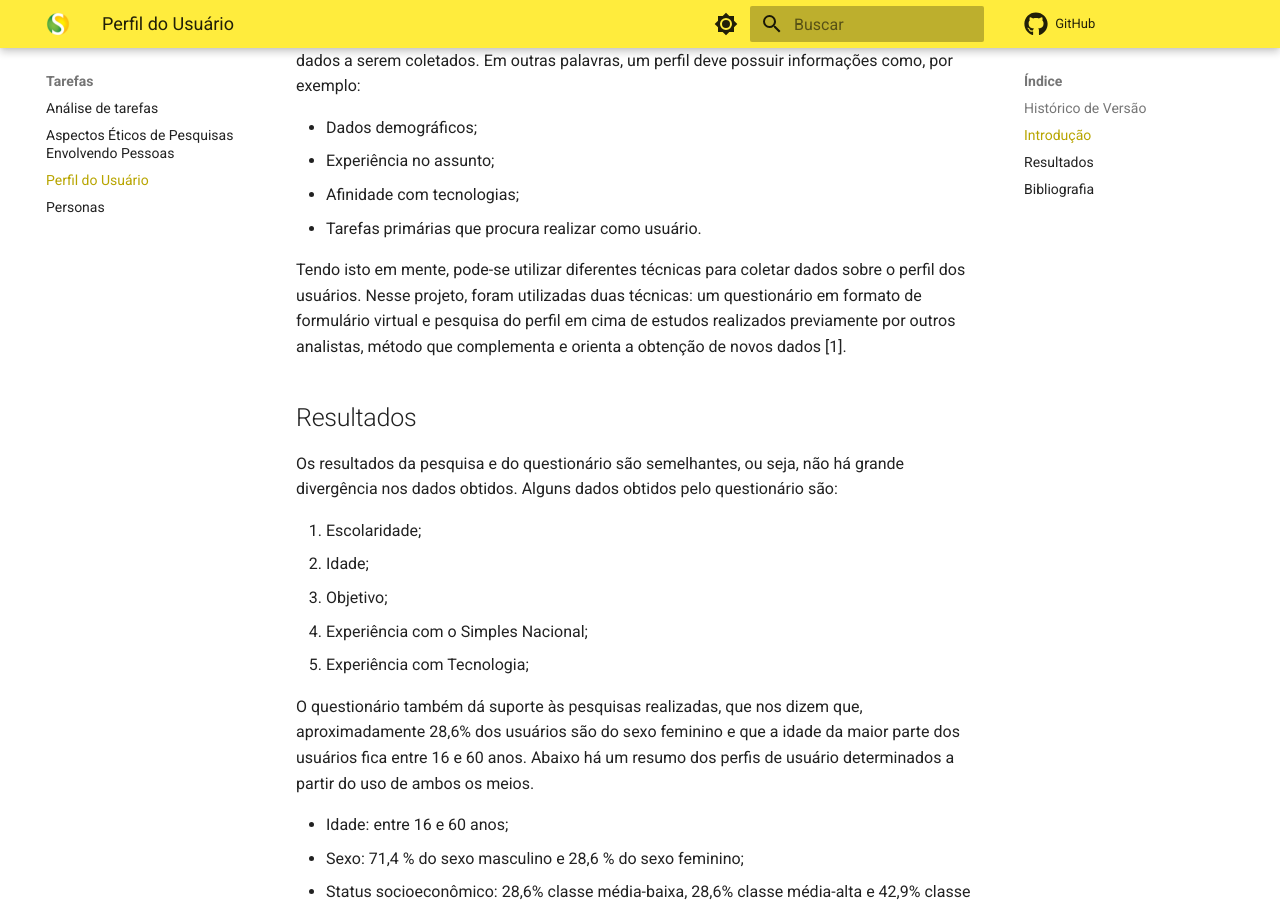
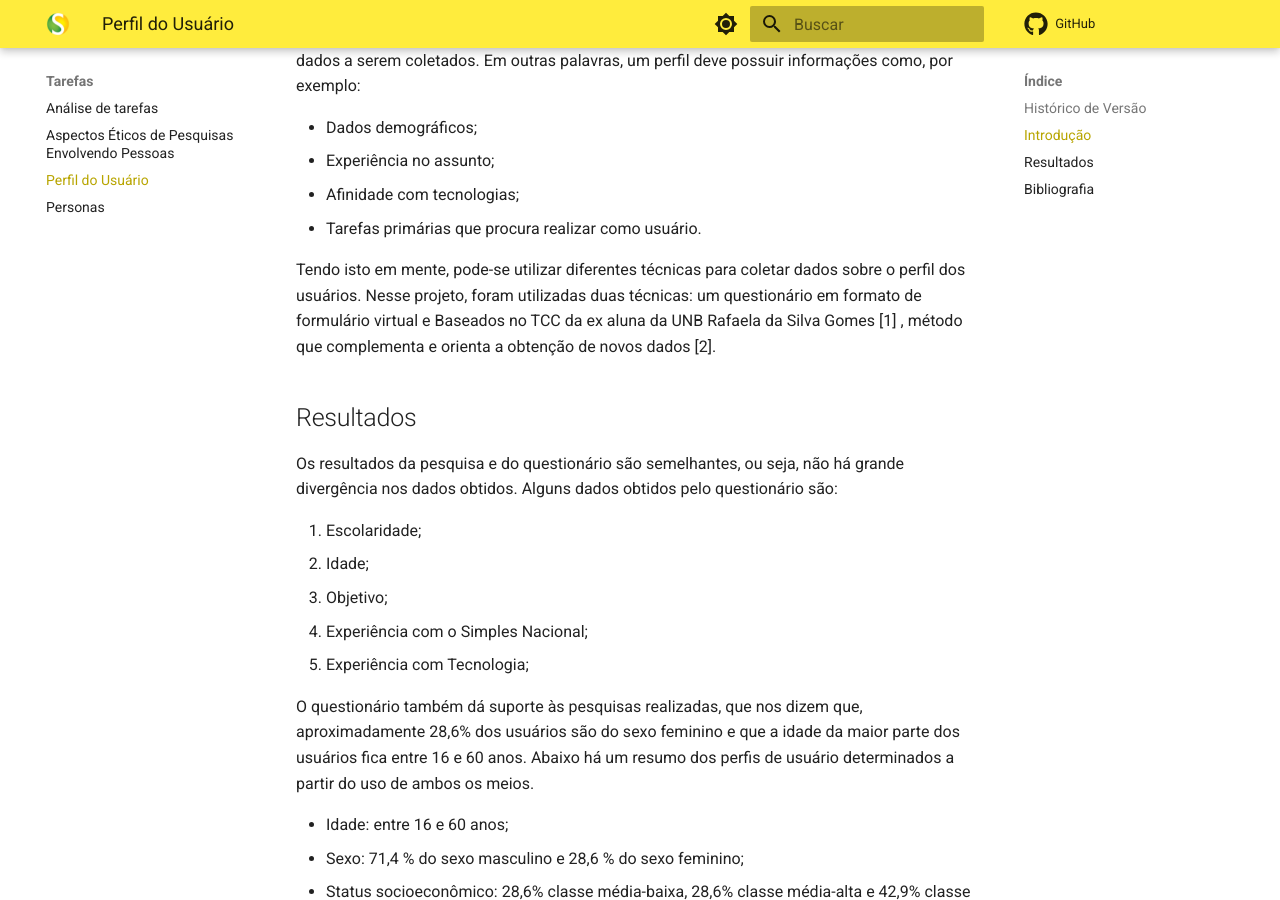
Before and after one commit to Interacao-Humano-Computador/2022.2-SimplesNacional, an MkDocs documentation site: the page built from docs/Tarefas/perfilUsuario.md, in a window 1280 px wide and 900 px high, scrolled down 496 px. Built offline with MkDocs 1.6.1 and Material for MkDocs 9.7.7, drawn with Linux system fonts in a browser that asks for light colours; comment, search, counter and statistics services are not loaded; some of the changed text lies outside the part shown.

Commit message:
Referencia Pesquisa

```diff
--- a/docs/Tarefas/perfilUsuario.md
+++ b/docs/Tarefas/perfilUsuario.md
@@ -14,7 +14,7 @@ O perfil do usuário deve ser definido levando em conta o maior número possíve
 * Afinidade com tecnologias;
 * Tarefas primárias que procura realizar como usuário.
 
-Tendo isto em mente, pode-se utilizar diferentes técnicas para coletar dados sobre o perfil dos usuários. Nesse projeto, foram utilizadas duas técnicas: um questionário em formato de formulário virtual e pesquisa do perfil em cima de estudos realizados previamente por outros analistas, método que complementa e orienta a obtenção de novos dados [1].
+Tendo isto em mente, pode-se utilizar diferentes técnicas para coletar dados sobre o perfil dos usuários. Nesse projeto, foram utilizadas duas técnicas: um questionário em formato de formulário virtual e Baseados no TCC da ex aluna da UNB Rafaela da Silva Gomes [1] , método que complementa e orienta a obtenção de novos dados [2].
 
 ## Resultados
 Os resultados da pesquisa e do questionário são semelhantes, ou seja, não há grande divergência nos dados obtidos. Alguns dados obtidos pelo questionário são:
@@ -78,4 +78,6 @@ A seguir o grafico exibido na figura 6 tem como base as pesquisas que indicam a
 
 
 ## Bibliografia
-[1] Cooper, Alan, 1952 - About face 3: the essentials of interaction design
+[1] Gomes, R.S. (2016) Análise do perfil do microempreendedor individual mei no DF - unb, Trabalho de conclusao de curso. Available at: https://bdm.unb.br/bitstream/10483/16081/1/2016_RafaelaDaSilvaGomes_tcc.pdf (Accessed: December 8, 2022).
+
+[2] Cooper, Alan, 1952 - About face 3: the essentials of interaction design
```
